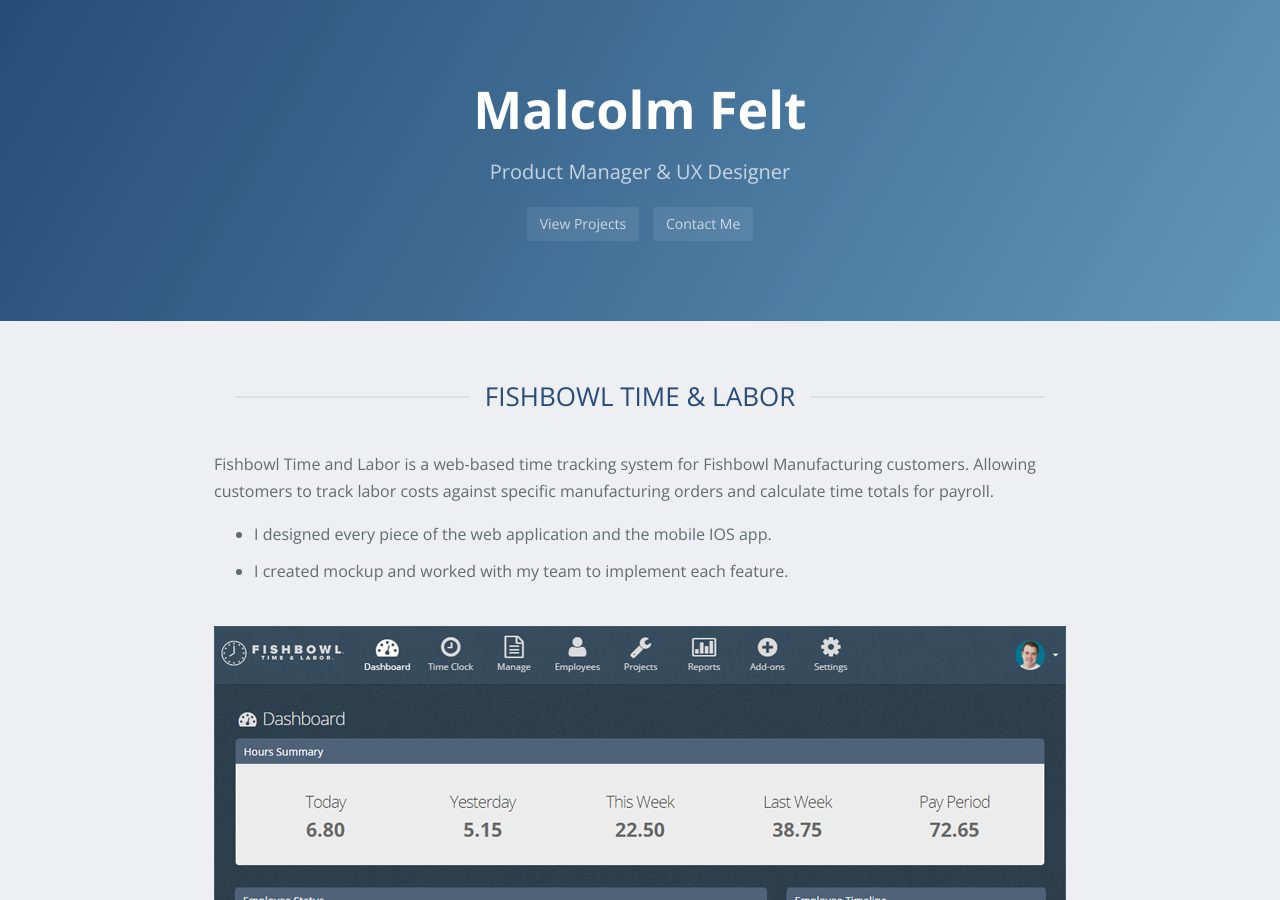
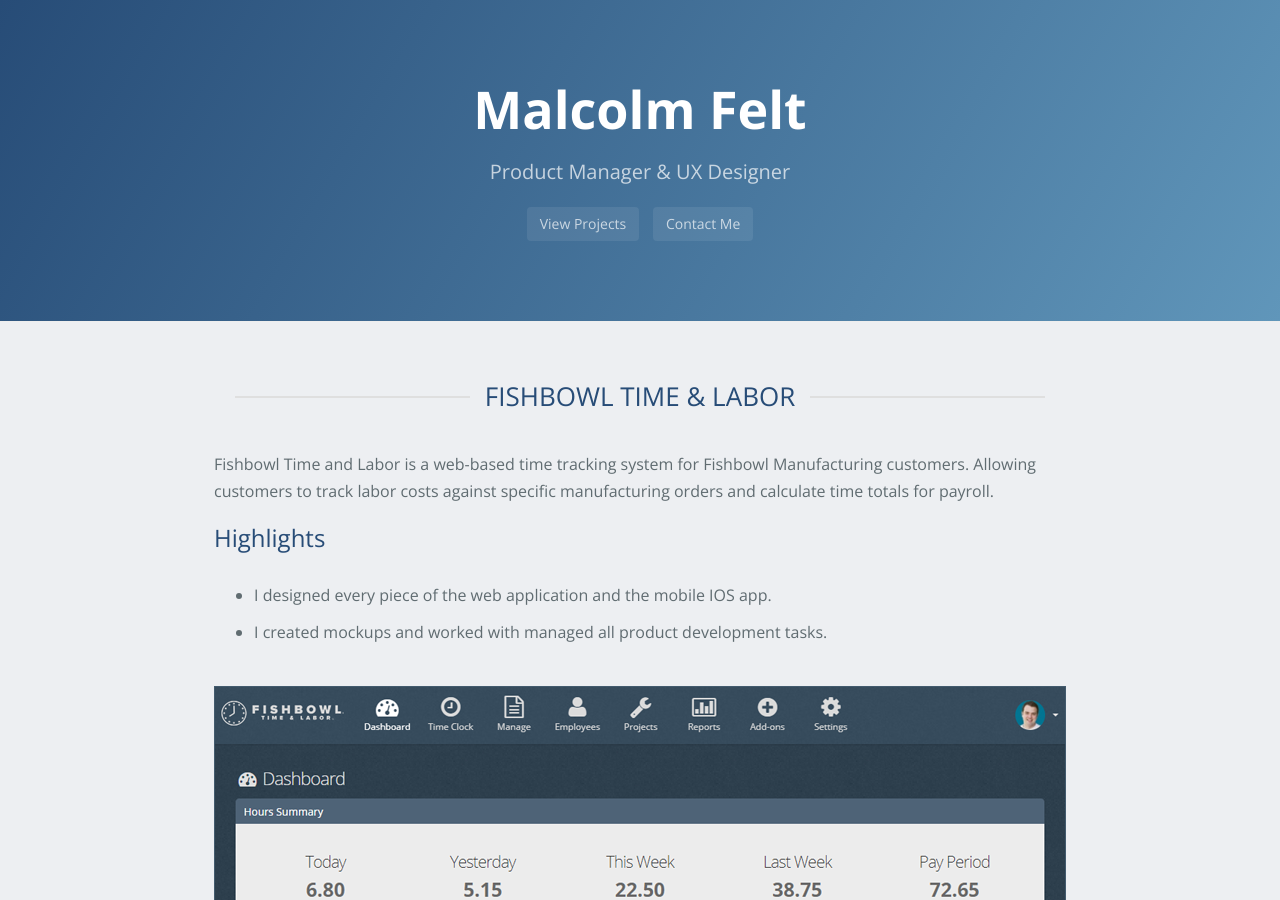
Before and after one commit to mfelt/mfelt.github.io, a Jekyll site: the page built from workforce.md, in a window 1280 px wide and 900 px high. Built offline with Jekyll 4.4.1, drawn with Linux system fonts in a browser that asks for light colours; nearby versions of some CDN libraries; our own code applies the rules of GitHub Pages for plain Markdown files.

Commit message:
Update workforce.md

```diff
--- a/workforce.md
+++ b/workforce.md
@@ -2,8 +2,10 @@
 
 Fishbowl Time and Labor is a web-based time tracking system for Fishbowl Manufacturing customers. Allowing customers to track labor costs against specific manufacturing orders and calculate time totals for payroll.
 
+### Highlights
+
 - I designed every piece of the web application and the mobile IOS app.
-- I created mockup and worked with my team to implement each feature.
+- I created mockups and worked with managed all product development tasks.
 
 <p style="margin-top: 40px;"><img src="/assets/images/workforce2.png" alt="workforce2"></p>
 
```
